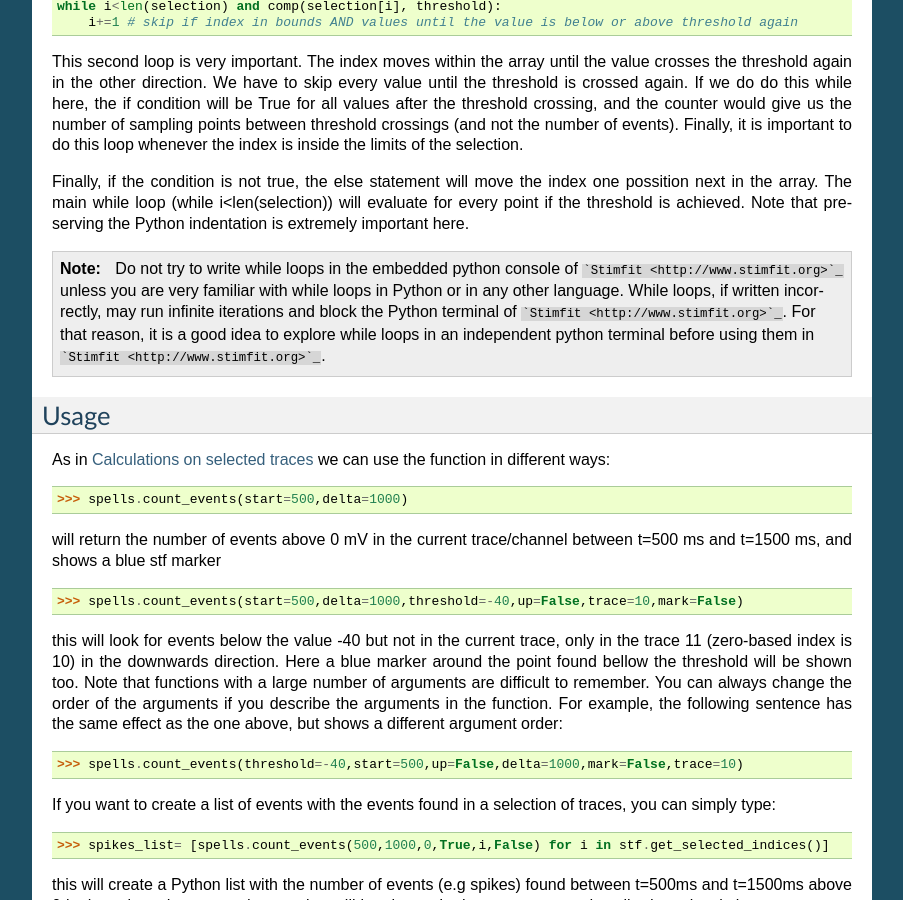
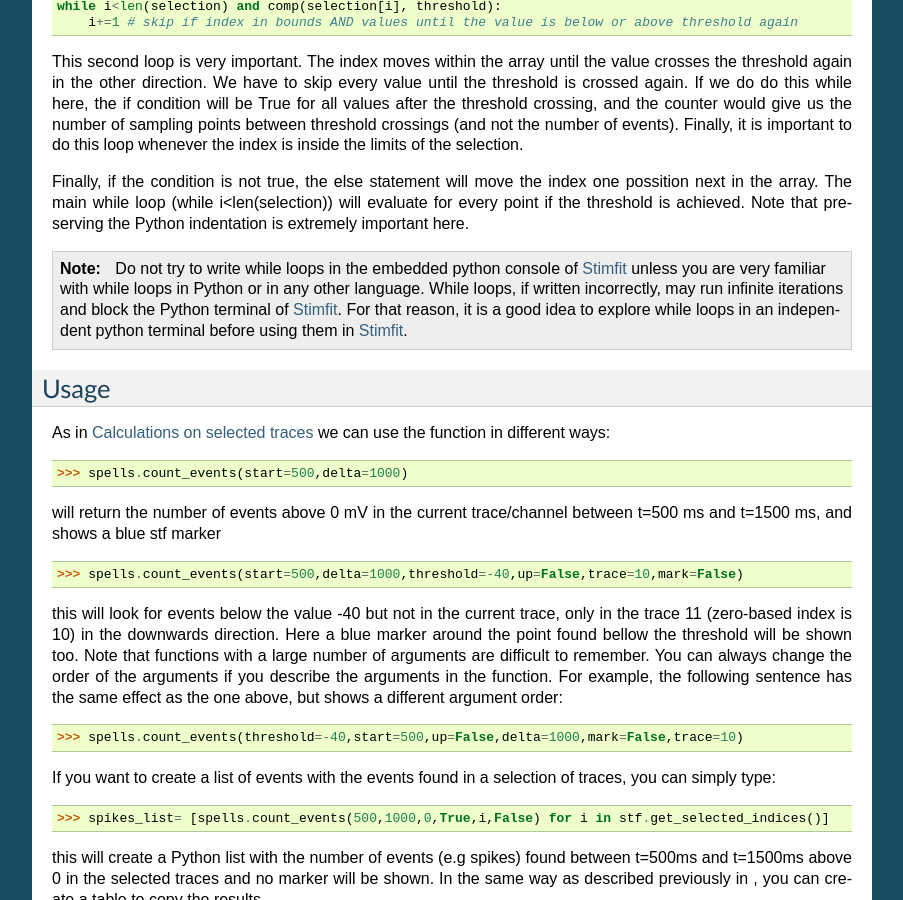
Before and after one commit to neurodroid/stimfit, a Sphinx documentation site: the page built from doc/sphinx/howto/apcounting.rst, in a window 1280 px wide and 900 px high, scrolled down 1904 px. Shown: the whole window, without its empty margins (198-1101 px from the left). Built offline with Sphinx 7.4.7, drawn with Linux system fonts in a browser that asks for light colours; formulas are drawn with MathJax 3.

````diff
--- a/doc/sphinx/howto/apcounting.rst
+++ b/doc/sphinx/howto/apcounting.rst
@@ -115,7 +115,7 @@
 
 .. note::
 
-    Do not try to write while loops in the embedded python console of ```Stimfit <http://www.stimfit.org>`_`` unless you are very familiar with while loops in Python or in any other language. While loops, if written incorrectly, may run infinite iterations and block the Python terminal of ```Stimfit <http://www.stimfit.org>`_``. For that reason, it is a good idea to explore while loops in an independent python terminal before using them in ```Stimfit <http://www.stimfit.org>`_``.
+    Do not try to write while loops in the embedded python console of `Stimfit <http://www.stimfit.org>`_ unless you are very familiar with while loops in Python or in any other language. While loops, if written incorrectly, may run infinite iterations and block the Python terminal of `Stimfit <http://www.stimfit.org>`_. For that reason, it is a good idea to explore while loops in an independent python terminal before using them in `Stimfit <http://www.stimfit.org>`_.
 
 =====
 Usage
````
